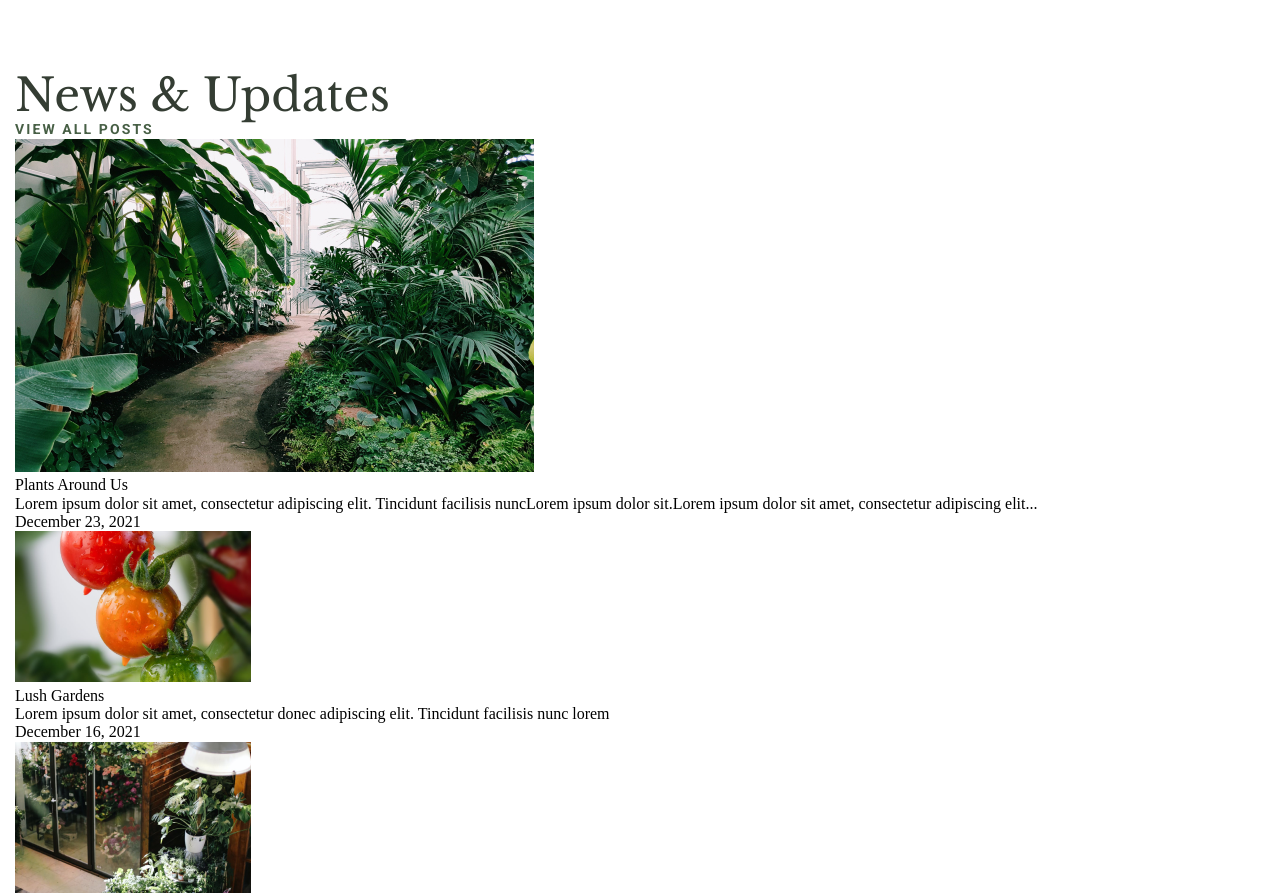
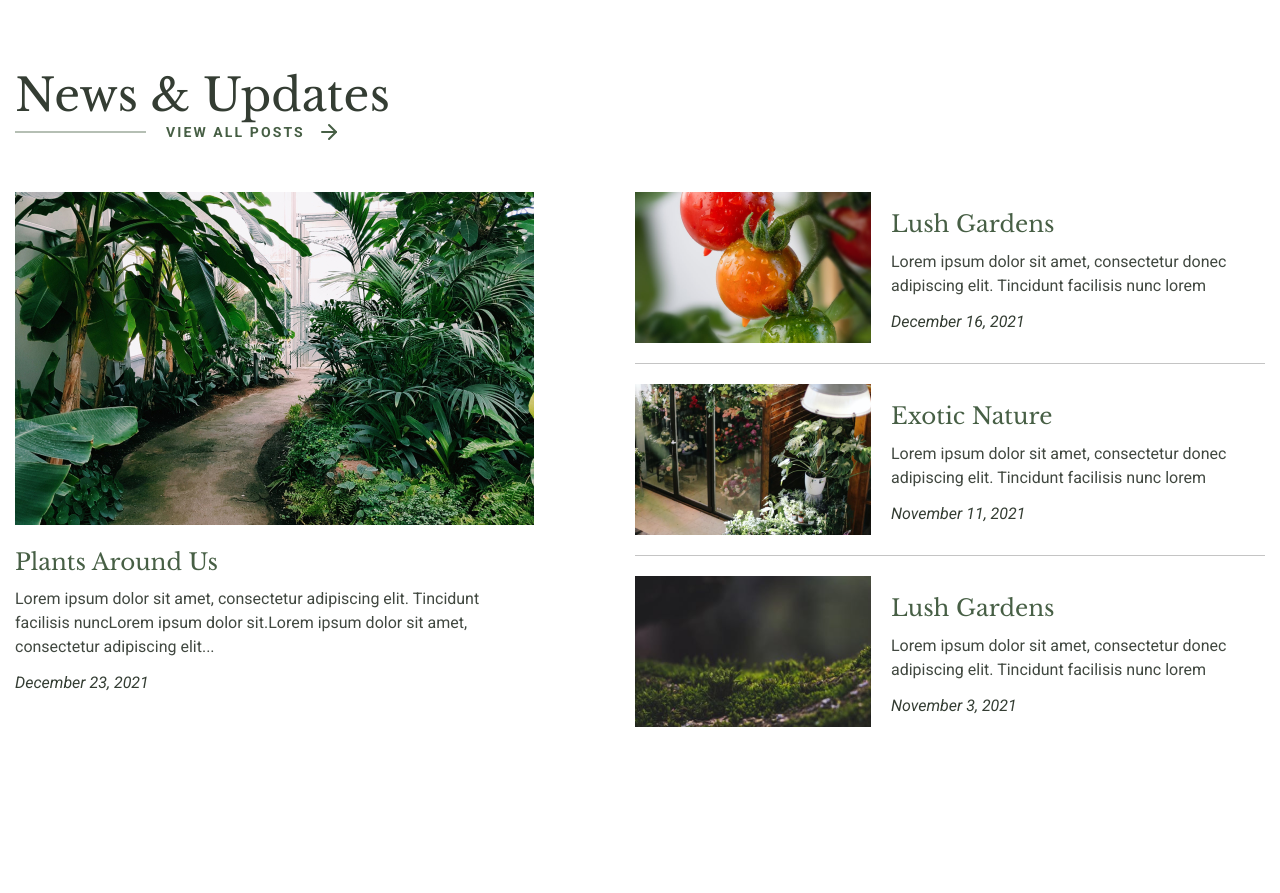
Before and after one commit to mydelfaworks/garden, a plain HTML site: page index.html in a window 1280 px wide. Shown: the part 1440-2333 px from the top of the page. After the commit the page ends 2207 px from the top, so only its background shows below. Drawn offline with nearby package versions, Linux system fonts and the light colour scheme.

Commit message:
Add files via upload

```diff
--- a/css/sections/news.css
+++ b/css/sections/news.css
@@ -20,20 +20,77 @@
     letter-spacing: 0.15em;
     text-transform: uppercase;
     color: #475f45;
+    display: flex;
+    align-items: center;
+}
+.news__link::before {
+    content: '';
+    display: inline-block;
+    width: 131px;
+    height: 2px;
+    background-color: #475F45;
+    opacity: 0.4;
+    margin-right: 20px;
+}
+.news__link::after {
+    content: "";
+    width: 24px;
+    height: 24px;
+    display: inline-block;
+    background-image: url(../../img/news/arrow-right.svg);
+    margin-left: 12px;
 }
 
-.news__posts {}
+.news__posts {
+    margin-top: 48px;
+    display: flex;
+    justify-content: space-between;
+}
 
-.news__main-post {}
+.news__main-post {
+    max-width: 520px;
+}
 
-.news__title {}
+.news__title {
+    font-family: var(--font-libre);
+    font-weight: 400;
+    font-size: 23px;
+    line-height: 110%;
+    color: #475f45;
+    margin-top: 20px;
+}
 
-.news__text {}
+.news__text {
+    font-family: var(--font-roboto);
+    font-weight: 400;
+    font-size: 16px;
+    line-height: 150%;
+    color: #414840;
+    margin-top: 12px;
+}
 
-.news__date {}
+.news__date {
+    font-family: var(--font-roboto);
+    font-style: italic;
+    font-weight: 400;
+    font-size: 16px;
+    line-height: 150%;
+    color: #343d33;
+    margin-top: 12px;
+}
 
 .news__list {}
 
-.news__post {}
+.news__post {
+    display: flex;
+    max-width: 630px;
+    column-gap: 20px;
+    border-bottom: 1px solid #c4c4c4;
+    margin-bottom: 20px;
+    padding-bottom: 20px;
+}
+.news__post:last-child {
+    border: none;
+}
 
 .news__post-block {}
```
Also changed, not shown: img/news/arrow-right.svg (added).
